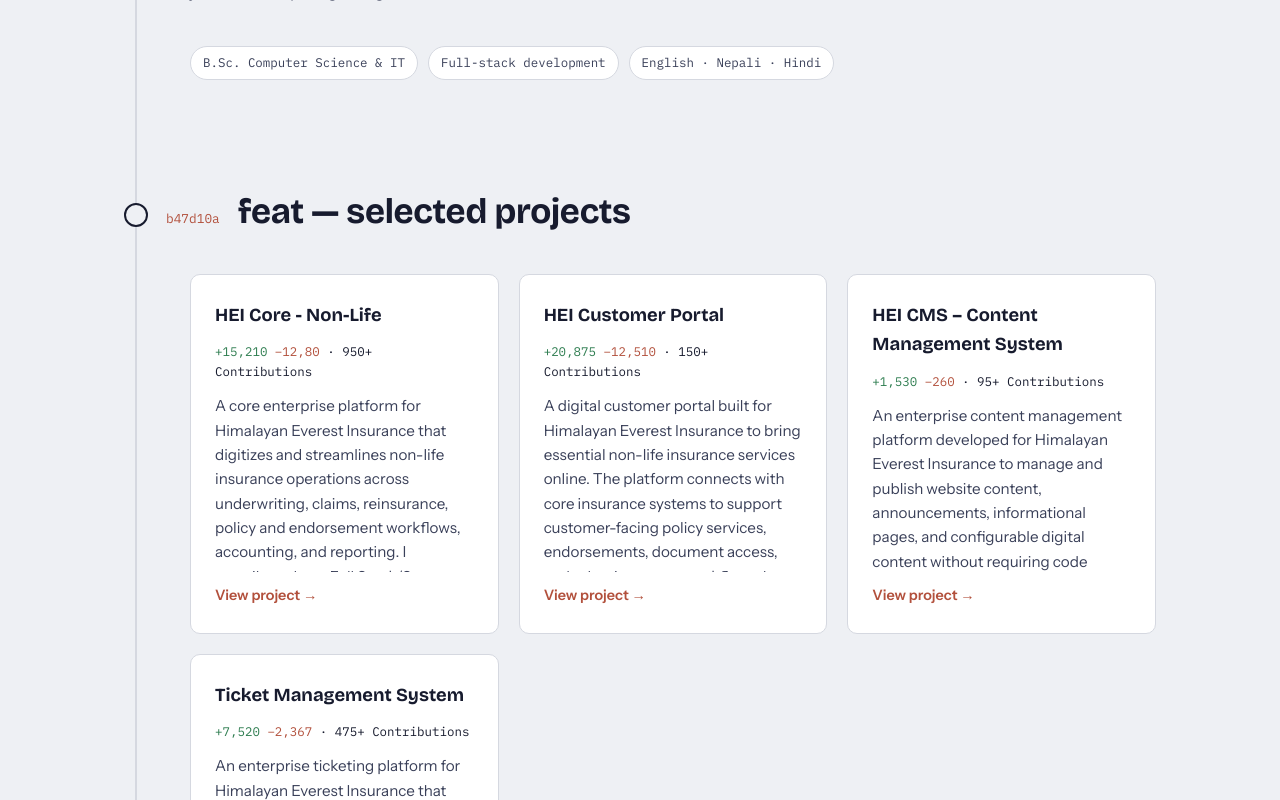
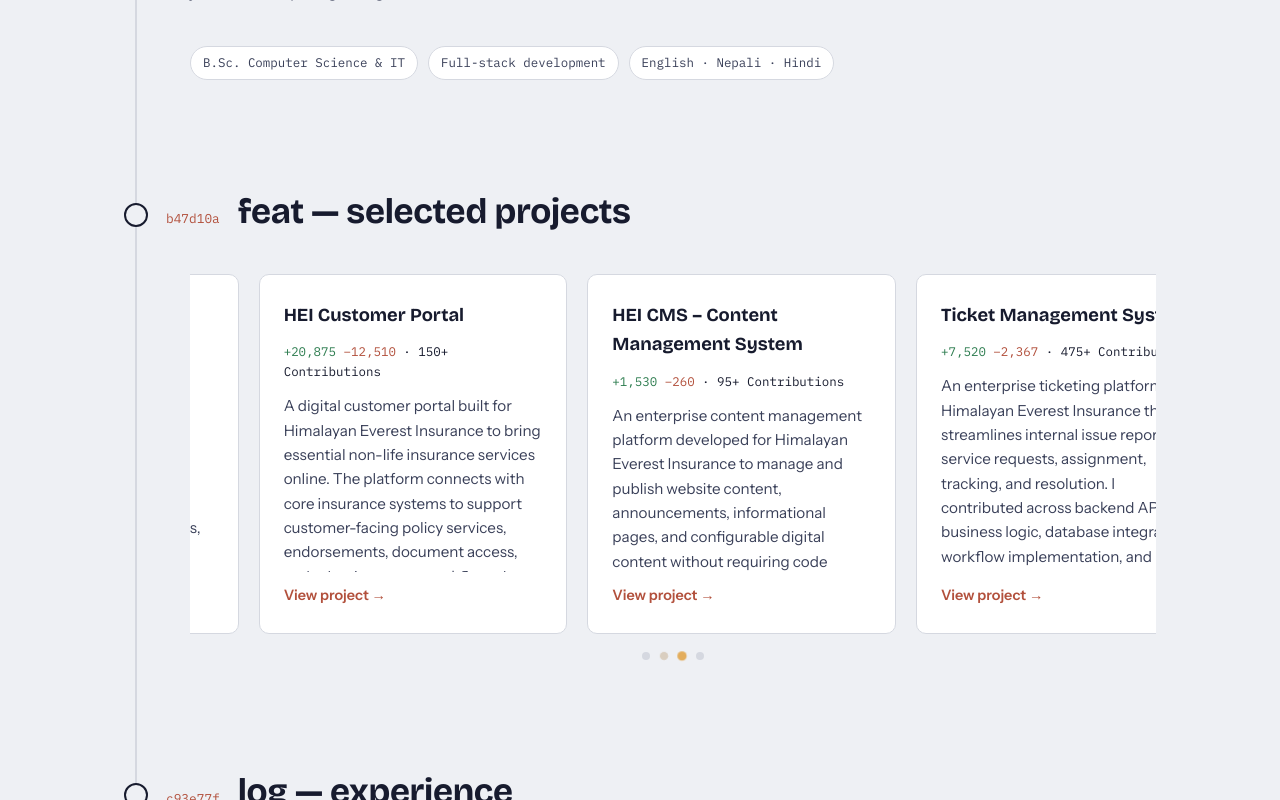
Before and after one commit to thelightloop/thelightloop, a Next.js app: page / in a window 1280 px wide. Shown: the part 1000-1800 px from the top of the page. Built offline with nearby package versions, Linux system fonts and the light colour scheme.

Commit message:
carousel added

```diff
--- a/src/app/globals.css
+++ b/src/app/globals.css
@@ -425,10 +425,72 @@
 }
 
 /* ---------- projects ---------- */
-.projects {
-  display: grid;
-  grid-template-columns: repeat(auto-fit, minmax(290px, 1fr));
+.projects-carousel {
+  overflow-x: auto;
+  overflow-y: hidden;
+  scroll-snap-type: x mandatory;
+  scroll-behavior: smooth;
+  -webkit-overflow-scrolling: touch;
+  scrollbar-width: none;
+  overscroll-behavior-x: contain;
+  container-type: inline-size;
+}
+
+.projects-carousel::-webkit-scrollbar {
+  display: none;
+}
+
+.projects-track {
+  display: flex;
   gap: 20px;
+}
+
+.project-slide {
+  flex: 0 0 auto;
+  width: 100cqw;
+  scroll-snap-align: start;
+  scroll-snap-stop: always;
+}
+
+@container (min-width: 640px) {
+  .project-slide {
+    width: calc((100cqw - 20px) / 2);
+  }
+}
+
+@container (min-width: 960px) {
+  .project-slide {
+    width: calc((100cqw - 40px) / 3);
+  }
+}
+
+.projects-dots {
+  display: flex;
+  justify-content: center;
+  gap: 10px;
+  margin-top: 18px;
+}
+
+.projects-dot {
+  width: 8px;
+  height: 8px;
+  border: none;
+  border-radius: 50%;
+  background: var(--line);
+  cursor: pointer;
+  padding: 0;
+  transition:
+    background-color 0.2s ease,
+    transform 0.2s ease;
+}
+
+.projects-dot.active {
+  background: var(--marigold);
+  transform: scale(1.2);
+}
+
+.projects-dot:hover {
+  background: var(--brick);
 }
 
 .project {
--- a/src/components/ProjectsSection.tsx
+++ b/src/components/ProjectsSection.tsx
@@ -1,14 +1,17 @@
+"use client";
+
+import { useCallback, useEffect, useRef, useState } from "react";
 import { projects } from "@/data/portfolio";
 import SectionHeader from "./SectionHeader";
 
-export default function ProjectsSection() {
+const AUTO_PLAY_MS = 3000;
+const PAUSE_MS = 5000;
+
+type Project = (typeof projects)[number];
+
+function ProjectCard({ project }: { project: Project }) {
   return (
-    <section id="projects" className="wrap">
-      <SectionHeader hash="b47d10a" title="feat — selected projects" />
-      <div className="section-body">
-        <div className="projects">
-          {projects.map((project) => (
-            <article className="project" key={project.title}>
+    <article className="project project-slide">
       <h3>{project.title}</h3>
       <span className="diffstat">
         <span className="add">{project.diffstat.added}</span>{" "}
@@ -27,8 +30,131 @@
       </div>
       <a href={project.href}>View project →</a>
     </article>
+  );
+}
+
+export default function ProjectsSection() {
+  const [activeIndex, setActiveIndex] = useState(0);
+  const viewportRef = useRef<HTMLDivElement>(null);
+  const activeIndexRef = useRef(0);
+  const pauseUntilRef = useRef(0);
+
+  const scrollToIndex = useCallback(
+    (index: number, behavior: ScrollBehavior = "smooth") => {
+      const viewport = viewportRef.current;
+      const slide = viewport?.querySelectorAll(".project-slide")[index] as
+        | HTMLElement
+        | undefined;
+
+      if (!viewport || !slide) {
+        return;
+      }
+
+      viewport.scrollTo({ left: slide.offsetLeft, behavior });
+      activeIndexRef.current = index;
+      setActiveIndex(index);
+    },
+    [],
+  );
+
+  const pauseAutoplay = () => {
+    pauseUntilRef.current = Date.now() + PAUSE_MS;
+  };
+
+  useEffect(() => {
+    const prefersReducedMotion = window.matchMedia(
+      "(prefers-reduced-motion: reduce)",
+    ).matches;
+
+    if (prefersReducedMotion || projects.length <= 1) {
+      return;
+    }
+
+    const intervalId = window.setInterval(() => {
+      if (Date.now() < pauseUntilRef.current) {
+        return;
+      }
+
+      const nextIndex = (activeIndexRef.current + 1) % projects.length;
+      scrollToIndex(nextIndex);
+    }, AUTO_PLAY_MS);
+
+    return () => window.clearInterval(intervalId);
+  }, [scrollToIndex]);
+
+  useEffect(() => {
+    const viewport = viewportRef.current;
+    if (!viewport) {
+      return;
+    }
+
+    const syncActiveSlide = () => {
+      const slides = viewport.querySelectorAll(".project-slide");
+      let closestIndex = 0;
+      let closestDistance = Infinity;
+
+      slides.forEach((slide, index) => {
+        const distance = Math.abs(
+          (slide as HTMLElement).offsetLeft - viewport.scrollLeft,
+        );
+
+        if (distance < closestDistance) {
+          closestDistance = distance;
+          closestIndex = index;
+        }
+      });
+
+      activeIndexRef.current = closestIndex;
+      setActiveIndex(closestIndex);
+    };
+
+    viewport.addEventListener("scroll", syncActiveSlide, { passive: true });
+    window.addEventListener("resize", syncActiveSlide);
+
+    return () => {
+      viewport.removeEventListener("scroll", syncActiveSlide);
+      window.removeEventListener("resize", syncActiveSlide);
+    };
+  }, []);
+
+  return (
+    <section id="projects" className="wrap">
+      <SectionHeader hash="b47d10a" title="feat — selected projects" />
+      <div className="section-body">
+        <div
+          className="projects-carousel"
+          ref={viewportRef}
+          onMouseEnter={pauseAutoplay}
+          onMouseLeave={pauseAutoplay}
+          onFocusCapture={pauseAutoplay}
+          aria-roledescription="carousel"
+          aria-label="Selected projects"
+        >
+          <div className="projects-track">
+            {projects.map((project) => (
+              <ProjectCard key={project.title} project={project} />
             ))}
           </div>
+        </div>
+
+        {projects.length > 1 && (
+          <div className="projects-dots" role="tablist" aria-label="Project slides">
+            {projects.map((project, index) => (
+              <button
+                key={project.title}
+                type="button"
+                role="tab"
+                className={`projects-dot${index === activeIndex ? " active" : ""}`}
+                aria-label={`Show ${project.title}`}
+                aria-selected={index === activeIndex}
+                onClick={() => {
+                  pauseAutoplay();
+                  scrollToIndex(index);
+                }}
+              />
+            ))}
+          </div>
+        )}
       </div>
     </section>
   );
```
Lines whose indentation alone changed are shown as unchanged.
